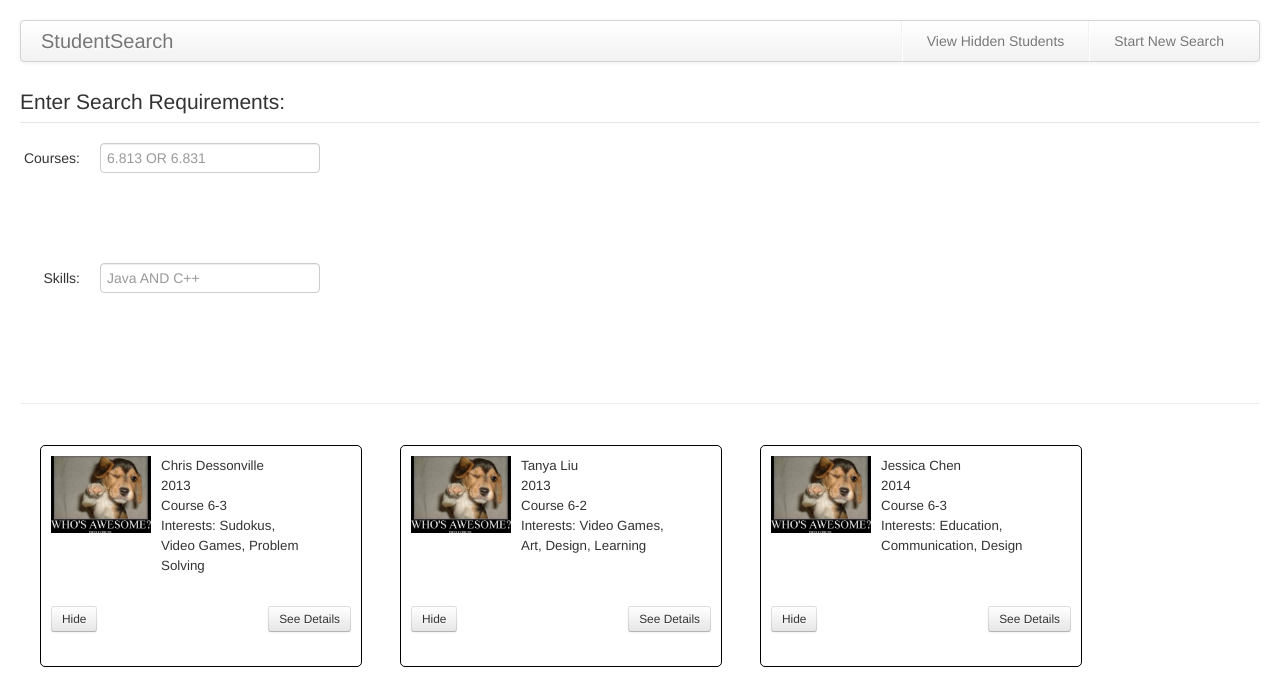
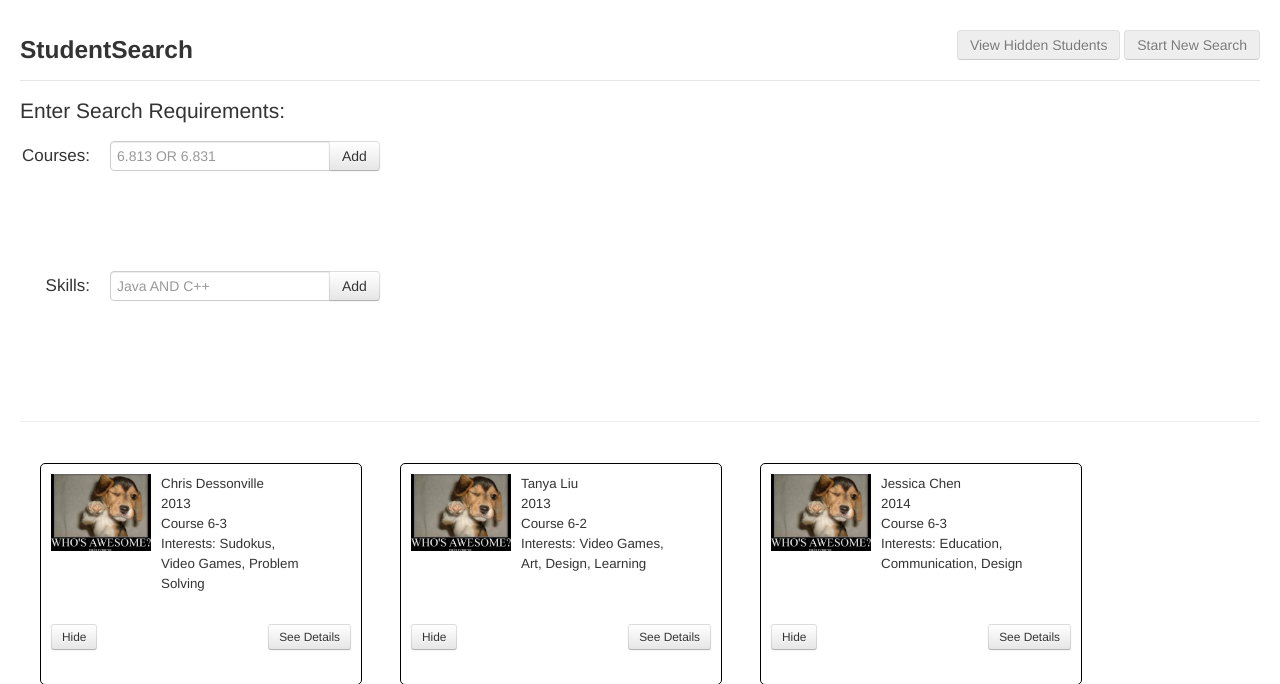
Before and after one commit to cddude229/StudentSearch, a PHP site: page / in a window 1280 px wide. Shown: the top 684 px of the page. Run offline with PHP 8.4, Linux system fonts and the light colour scheme.

Commit message:
Refine the UI.

```diff
--- a/core.css
+++ b/core.css
@@ -5,6 +5,13 @@ body {
 }
 .clear {
     clear: both;
+}
+.bottom-line {
+    border-bottom: 1px #E5E5E5 solid;
+    margin-bottom: 10px;
+}
+.title {
+    font-size: 15pt;
 }
 
 
@@ -15,16 +22,22 @@ body {
 
 /* Search Form */
 #search_form fieldset legend {
-    margin-bottom: 0px;
+    margin-bottom: 0;
+    border-bottom: 0;
+}
+#search_form .control-group {
+    margin-top: 10px;
 }
 #search_form .control-label {
-    width: 60px;
+    width: 70px;
+    font-size: 17px;
 }
 #search_form .controls {
-    margin-left: 80px;
+    margin-left: 90px;
+    display: block;
 }
 .add_tags {
-    min-height: 100px;
+    min-height: 110px;
 }
 
 
--- a/index.html
+++ b/index.html
@@ -26,17 +26,13 @@
     <body>
         <div class="container-fluid">
             <!-- Header -->
-            <div id="header" class="navbar">
-                <div class="navbar-inner">
-                    <ul class="nav pull-right">
-                        <li class="divider-vertical"></li>
-                        <li><a href="#" class="disabled">View Hidden Students</a></li>
-                        <li class="divider-vertical"></li>
-                        <li><a href="#" class="disabled">Start New Search</a></li>
-                        <!-- TODO: These should be disabled -->
-                    </ul>
-                    <a class="brand" href="#">StudentSearch</a>
+            <div class="masthead bottom-line" id="header">
+                <div class="pull-right">
+                    <a href="#" class="btn disabled">View Hidden Students</a>
+                    <a href="#" class="btn disabled">Start New Search</a>
                 </div>
+
+                <h3>StudentSearch</h3>
             </div>
 
             <!-- Requirements form -->
@@ -45,14 +41,16 @@
                     <legend>Enter Search Requirements:</legend>
                     <div class="control-group add_tags">
                         <label for="courses" class="control-label">Courses:</label>
-                        <div class="controls">
+                        <div class="controls input-append">
                             <input type="text" name="courses" id="courses" placeholder="6.813 OR 6.831" />
+                            <input type="button" value="Add" class="btn" />
                         </div>
                     </div>
                     <div class="control-group add_tags">
                         <label for="skills" class="control-label">Skills:</label>
-                        <div class="controls">
-                            <input type="text" name="skills" id="skills" placeholder="Java AND C++" />
+                        <div class="controls input-append">
+                            <input type="text" name="skills" id="skills" placeholder="Java AND C++" class="span3" />
+                            <input type="button" value="Add" class="btn" />
                         </div>
                     </div>
                 </fieldset>
```
